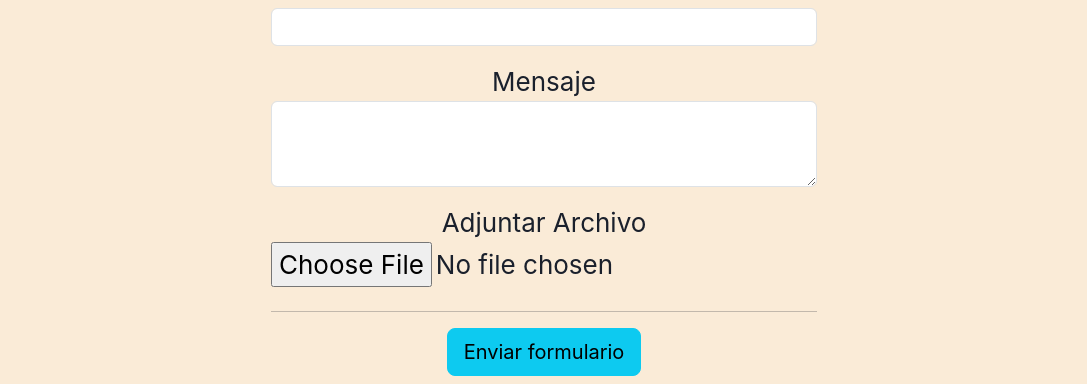
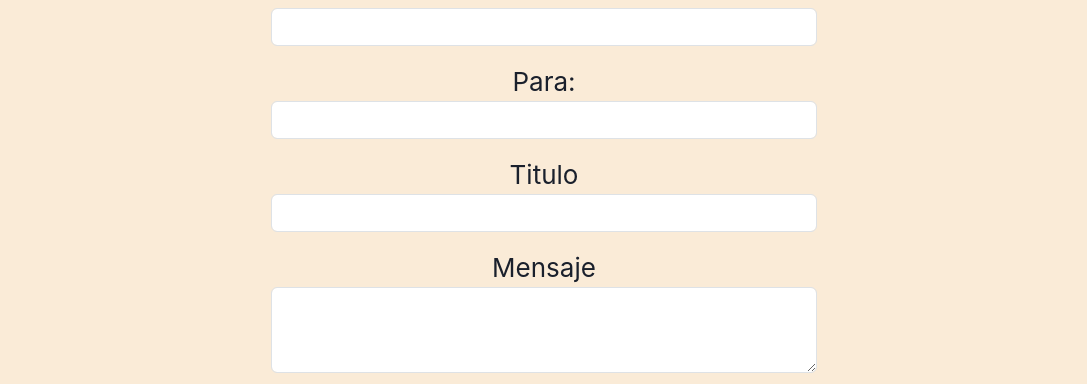
Before and after one commit to molinito/nuestro-pueblo, a React (Create React App) app: page /contacto in a window 1280 px wide. Shown: the part 416-800 px from the top of the page, without its empty margins (96-1183 px from the left). Built offline with nearby package versions, Linux system fonts and the light colour scheme.

Commit message:
contact fixed

```diff
--- a/src/components/Contacto/Contacto.js
+++ b/src/components/Contacto/Contacto.js
@@ -103,6 +103,14 @@ const Contacto = () => {
                 <input type="email" name="desde" className="form-control" />
               </div>
               <div className="form-group mb-3">
+                  <label htmlFor="para">Para:</label>
+                  <input type="email" name="para" className="form-control" />
+                </div>
+                <div className="form-group mb-3">
+                  <label htmlFor="titulo">Titulo</label>
+                  <input type="text" name="titulo" className="form-control" />
+                </div>
+              <div className="form-group mb-3">
                   <label htmlFor="mensaje"> Mensaje </label>
       <textarea
         name="mensaje"
```
